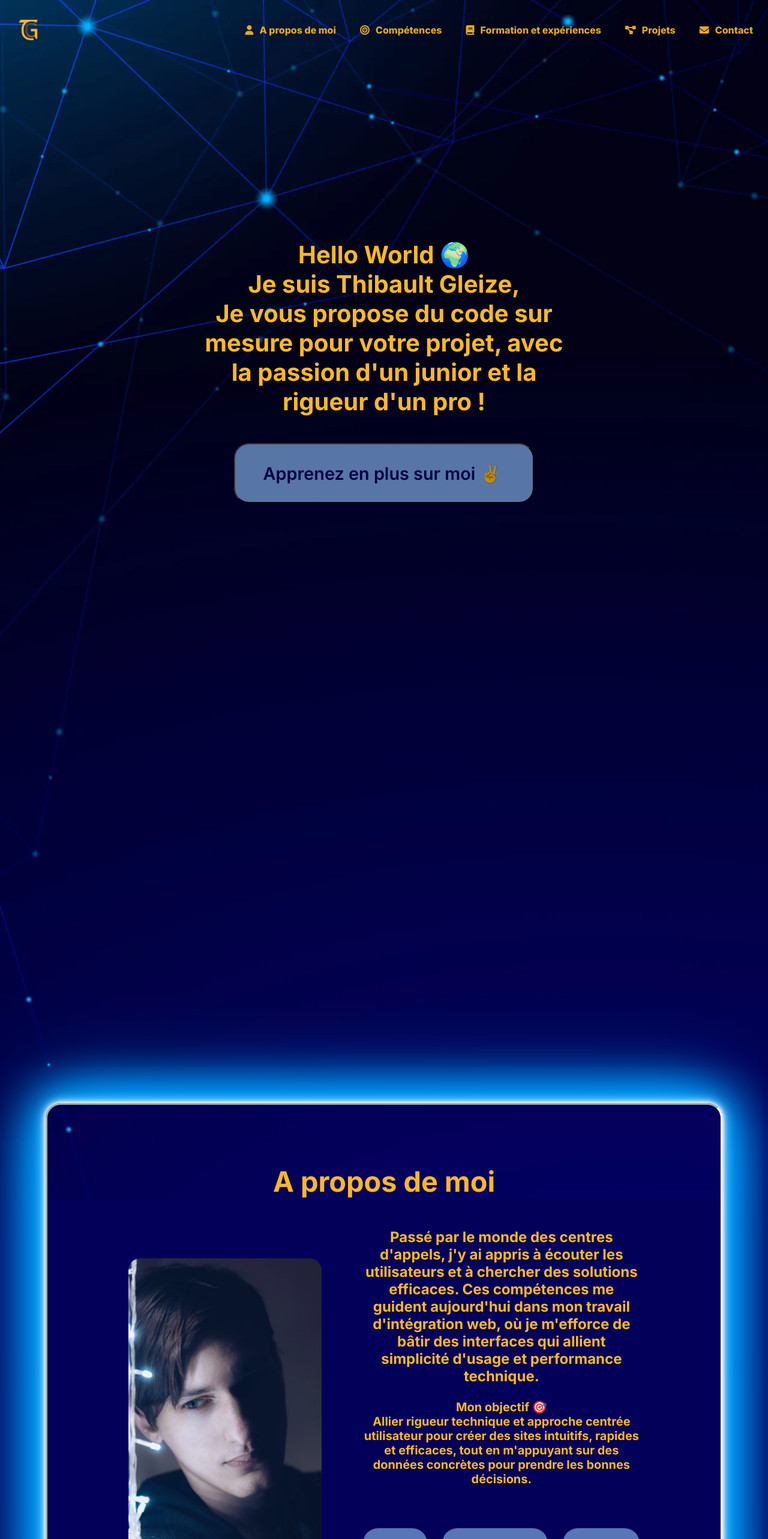
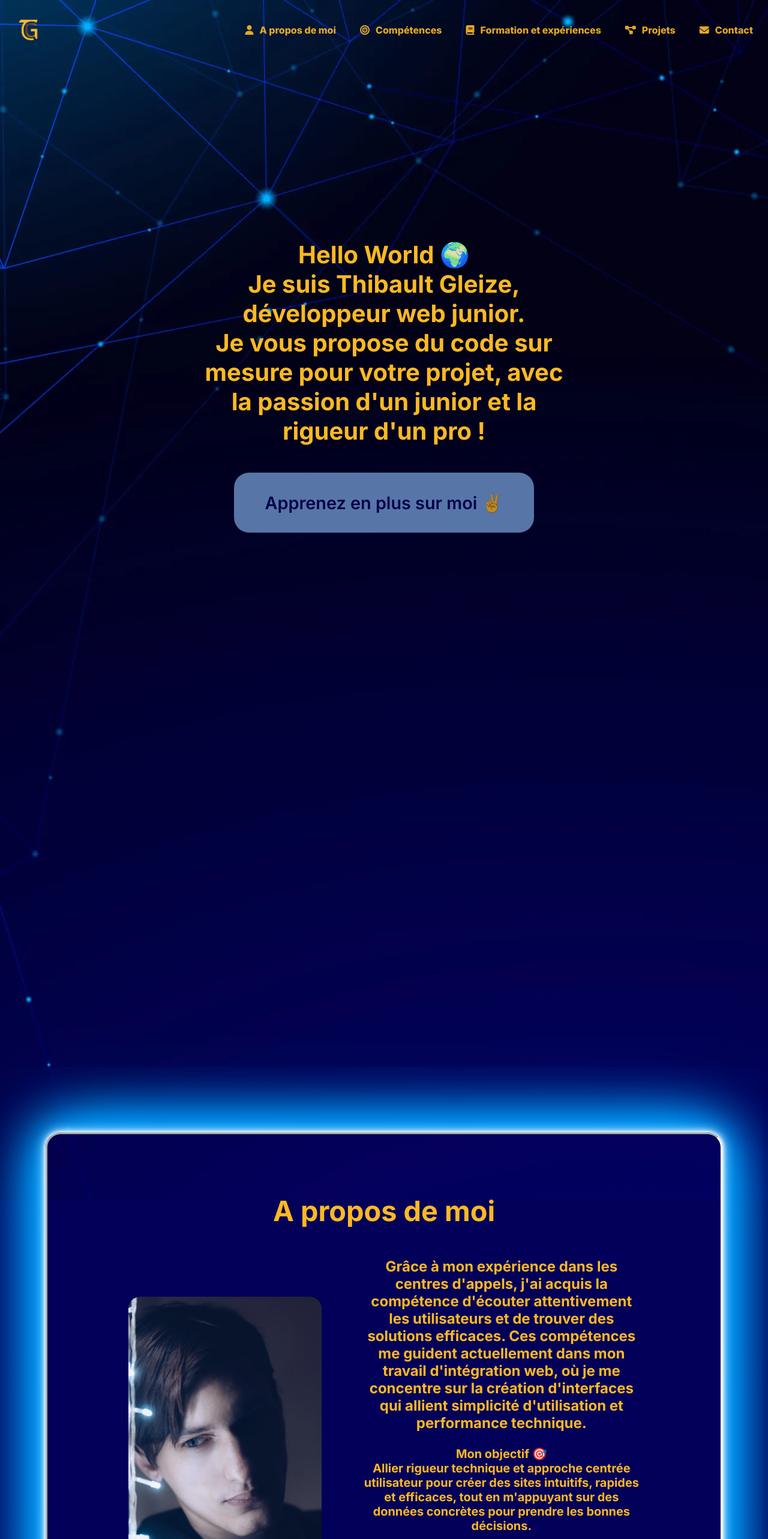
Before and after one commit to Thibault-Gleize/Portfolio, a React (Vite) app: page / in a window 1280 px wide. Shown: the top 2566 px of the page at 60% size. Built offline with nearby package versions, Linux system fonts and the light colour scheme.

Commit message:
Modification du CV + modification du footer avec link des réseaux

```diff
--- a/src/features/AboutMe/AboutMe.jsx
+++ b/src/features/AboutMe/AboutMe.jsx
@@ -10,7 +10,7 @@ export default function AboutMe () {
             <div className='presentation'>
                 <div className='portrait'></div>
                 <div className='description'>
-                    <h4>Passé par le monde des centres d'appels, j'y ai appris à écouter les utilisateurs et à chercher des solutions efficaces. Ces compétences me guident aujourd'hui dans mon travail d'intégration web, où je m'efforce de bâtir des interfaces qui allient simplicité d'usage et performance technique.</h4>
+                    <h4>Grâce à mon expérience dans les centres d'appels, j'ai acquis la compétence d'écouter attentivement les utilisateurs et de trouver des solutions efficaces. Ces compétences me guident actuellement dans mon travail d'intégration web, où je me concentre sur la création d'interfaces qui allient simplicité d'utilisation et performance technique.</h4>
                     <h5>Mon objectif &#x1F3AF;
                     <br />
                     Allier rigueur technique et approche centrée utilisateur pour créer des sites intuitifs, rapides et efficaces, tout en m'appuyant sur des données concrètes pour prendre les bonnes décisions.
--- a/src/features/Banner/Banner.jsx
+++ b/src/features/Banner/Banner.jsx
@@ -8,11 +8,11 @@ export default function Banner () {
             <h2>
                 Hello World &#x1F30D;
                 <br/>
-                Je suis Thibault Gleize,
+                Je suis Thibault Gleize, développeur web junior.
                 <br/>
                 Je vous propose du code sur mesure pour votre projet, avec la passion d'un junior et la rigueur d'un pro !
             </h2>
-            <a href="#about-me"><button>Apprenez en plus sur moi &#x270C;</button></a>
+            <a className='learn-more' href="#about-me"><p>Apprenez en plus sur moi &#x270C;</p></a>
         </section>
     )
 }
--- a/src/features/Banner/banner.scss
+++ b/src/features/Banner/banner.scss
@@ -22,3 +22,14 @@ h2{
         font-size: 1rem;
     }
 }
+
+.learn-more{
+    text-decoration: none;
+    display: flex;
+    justify-content: center;
+    align-items: center;
+
+    p{
+        color: #030059;
+    }
+}
--- a/src/features/Footer/Footer.jsx
+++ b/src/features/Footer/Footer.jsx
@@ -1,5 +1,4 @@
 import './footer.scss'
-import x_logo from '/x_logo.webp'
 import linkedIn_logo from '/lkin_logo.webp'
 import github_logo from '/gh_logo.png'
 
@@ -8,9 +7,8 @@ export default function Footer () {
         <footer>
             <p className='copyright'>&#169; 2025 Thibault Gleize. All right reserved</p>
             <div className='social-media'>
-                <a href=""><img className='social-logo' src={x_logo} alt="Accès à mon réseau X" /></a>
-                <a href=""><img className='social-logo' src={linkedIn_logo} alt="Accès à mon Linked-In" /></a>
-                <a href=""><img className='social-logo' src={github_logo} alt="Accès à mon Github" /></a>
+                <a href="https://www.linkedin.com/in/thibault-gleize-1530a92aa/"><img className='social-logo' src={linkedIn_logo} alt="Accès à mon Linked-In" /></a>
+                <a href="https://github.com/Thibault-Gleize/"><img className='social-logo' src={github_logo} alt="Accès à mon Github" /></a>
             </div>
         </footer>
     )
--- a/src/features/Header/Header.jsx
+++ b/src/features/Header/Header.jsx
@@ -22,6 +22,7 @@ export default function Header () {
                     type="checkbox"
                     role="button"
                     aria-label="Display the menu"
+                    aria-pressed="true"
                     className="menu"
                     onClick={() => openNav()}
                 >
@@ -29,11 +30,11 @@ export default function Header () {
             </div>
             <nav>
                 <ul>
-                    <a href="#about-me"><li><i className="fa-solid fa-user"></i>A propos de moi</li></a>
-                    <a href="#skills"><li><i className="fa-solid fa-bullseye"></i>Compétences</li></a>
-                    <a href="#degree"><li><i className="fa-solid fa-book"></i>Formation et expériences</li></a>
-                    <a href="#projects"><li><i className="fa-solid fa-diagram-project"></i>Projets</li></a>
-                    <a href="mailto:tibo.gleize@gmail.com"><li><i className="fa-solid fa-envelope"></i>Contact</li></a>
+                    <li><a href="#about-me"><i className="fa-solid fa-user"></i>A propos de moi</a></li>
+                    <li><a href="#skills"><i className="fa-solid fa-bullseye"></i>Compétences</a></li>
+                    <li><a href="#degree"><i className="fa-solid fa-book"></i>Formation et expériences</a></li>
+                    <li><a href="#projects"><i className="fa-solid fa-diagram-project"></i>Projets</a></li>
+                    <li><a href="mailto:tibo.gleize@gmail.com"><i className="fa-solid fa-envelope"></i>Contact</a></li>
                 </ul>
             </nav>
         </header>
--- a/src/styles/App.scss
+++ b/src/styles/App.scss
@@ -16,7 +16,7 @@ main{
 
 // Element générales pour les boutons.
 
-button{
+button, .learn-more{
     color: #030051;
     font-weight: 600;
     background-color: rgb(124, 167, 223);
@@ -51,7 +51,3 @@ button{
         0 0 40px #00a2ff,;
     }
 }
-
-h1, h2, h3 {
-
-}
```
Also changed, not shown: 1 other file (tests, documents, lock files or other folders).
